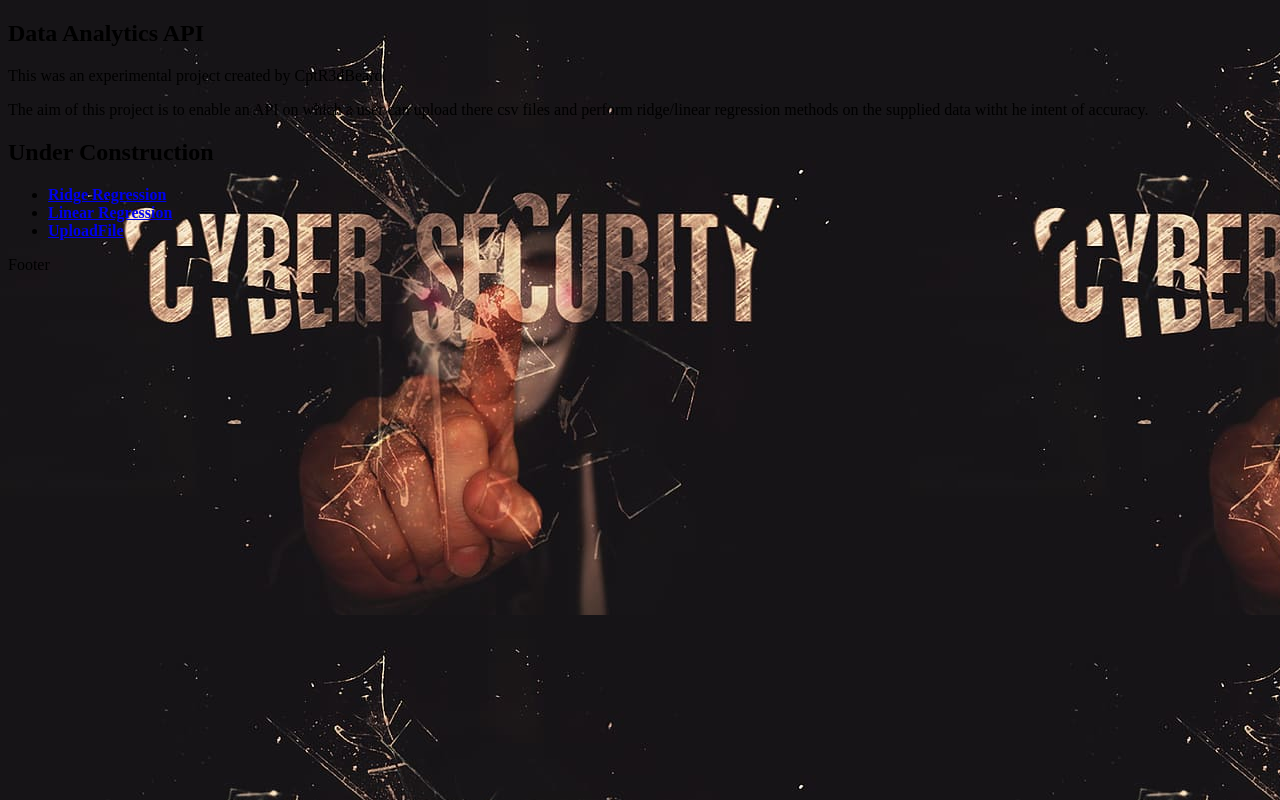
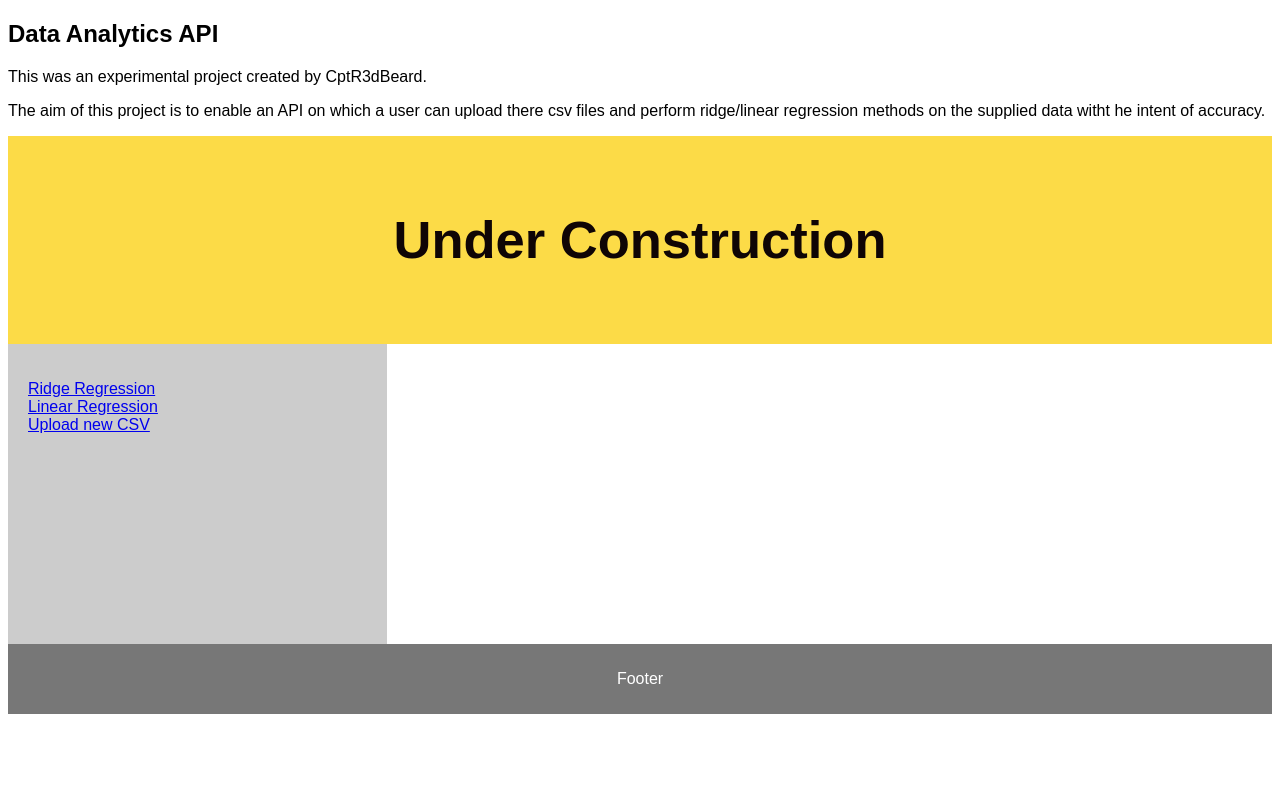
Before and after one commit to CptR3dBeard/DataAnalyticsAPI, a plain HTML site: page MongoDBAnalytics/app/frontend/index.html in a window 1280 px wide. Drawn offline with Linux system fonts and the light colour scheme.

Commit message:
Fixed Mistake
NA

```diff
--- a/MongoDBAnalytics/app/frontend/index.html
+++ b/MongoDBAnalytics/app/frontend/index.html
@@ -1,12 +1,74 @@
 <!DOCTYPE html>
 <html lang="en">
 <head>
-<link rel="stylesheet" href="/frontend/style.css">
 <title>DataAPI</title>
 <meta charset="utf-8">
 
 <meta name="viewport" content="width=device-width, initial-scale=1">
+<style>
+* {
+  box-sizing: border-box;
+}
 
+body {
+  font-family: Arial, Helvetica, sans-serif;
+}
+
+/* Style the header */
+header {
+  background-color: rgb(252, 219, 71);
+  padding: 30px;
+  text-align: center;
+  font-size: 35px;
+  color: rgb(15, 5, 5);
+}
+
+/* Create two columns/boxes that floats next to each other */
+nav {
+  float: left;
+  width: 30%;
+  height: 300px;
+  background: #ccc;
+  padding: 20px;
+}
+
+/* Style the list inside the menu */
+nav ul {
+  list-style-type: none;
+  padding: 0;
+}
+
+article {
+  float: left;
+  padding: 20px;
+  width: 70%;
+  background-color: #f1f1f1;
+  height: 300px;
+}
+
+/* Clear floats after the columns */
+section::after {
+  content: "";
+  display: table;
+  clear: both;
+}
+
+/* Style the footer */
+footer {
+  background-color: #777;
+  padding: 10px;
+  text-align: center;
+  color: white;
+}
+
+
+@media (max-width: 600px) {
+  nav, article {
+    width: 100%;
+    height: auto;
+  }
+}
+</style>
 </head>
 <body background='/app/images/background.jpeg'>
 <h2>Data Analytics API</h2>
@@ -22,9 +84,9 @@
 <section>
   <nav>
     <ul>
-      <li><a href="/RidgeRegression"><b>Ridge Regression</b></a></li>
-      <li><a href="/LinearRegression"><b>Linear Regression</b></a></li>
-      <li><a href="/UploadFile/"><b>UploadFile</b></a></li>
+      <li><a href="/RidgeRegression">Ridge Regression</a></li>
+      <li><a href="/LinearRegression">Linear Regression</a></li>
+      <li><a href="/UploadFile">Upload new CSV</a></li>
     </ul>
 
 </section>
--- a/MongoDBAnalytics/app/frontend/style.css
+++ /dev/null
@@ -1,4 +0,0 @@
-body {
-    background-image: url("/images/background.jpeg");
-    background-color: #cccccc;
-   }
```
Also changed, not shown: MongoDBAnalytics/app/images/background.jpeg (deleted), 2 other files.
